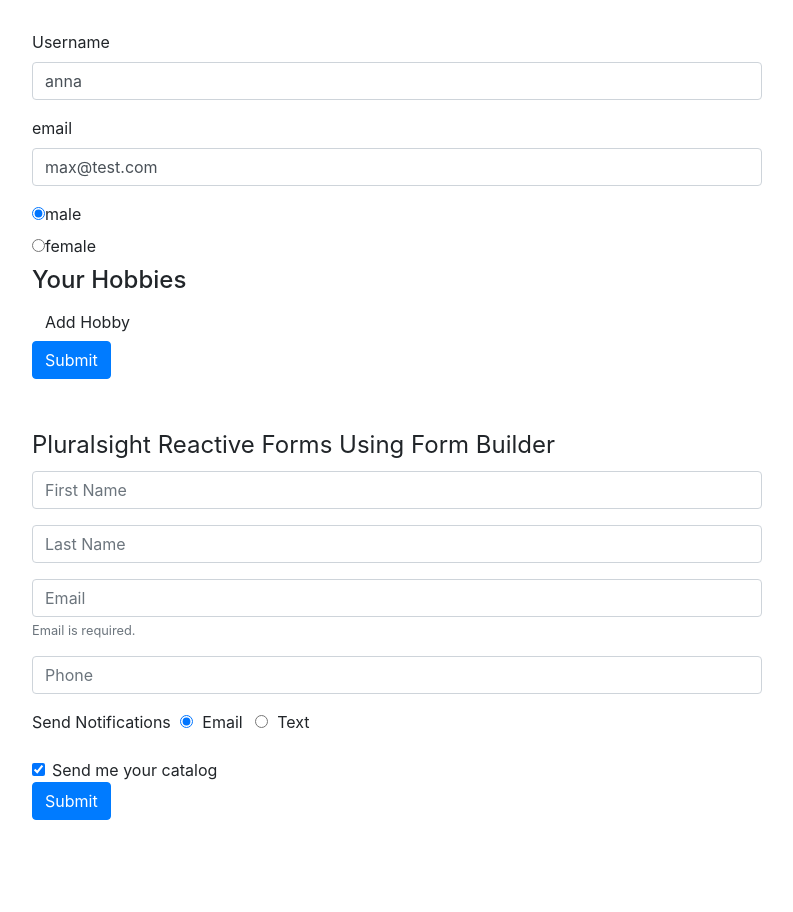
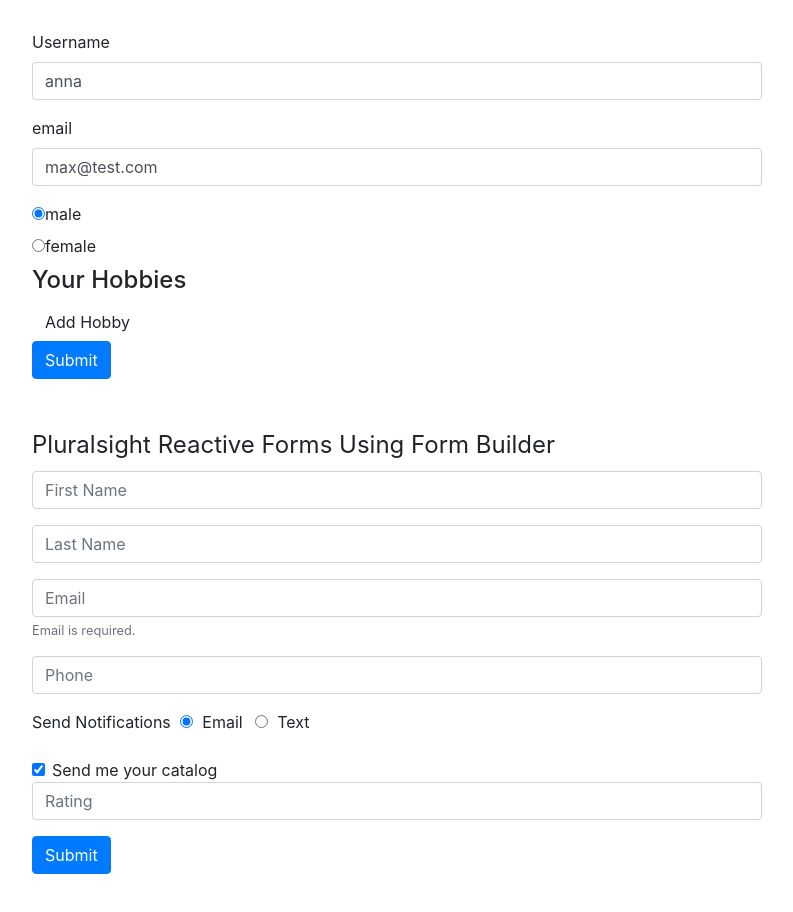
Before and after one commit to techraiders/reactive-forms, an Angular app: page / in a window 1280 px wide. Shown: the top 912 px of the page, without its empty margins (53-846 px from the left). Before the commit the page ends 868 px from the top, so only its background shows below. Built offline with nearby package versions, Linux system fonts and the light colour scheme.

Commit message:
Adds custom validator to rating field without argument.

```diff
--- a/src/app/pluralsight/pluralsight.component.html
+++ b/src/app/pluralsight/pluralsight.component.html
@@ -98,5 +98,22 @@
     </label>
   </div>
 
+  <div class="form-group">
+    <input
+      type="number"
+      class="form-control"
+      aria-describedby="Rating"
+      placeholder="Rating"
+      formControlName="rating"
+    />
+    <small
+      id="helpId"
+      *ngIf="customerForm.get('rating').hasError('range')"
+      class="form-text text-muted"
+    >
+      Please rate your experience from 1 to 5.
+    </small>
+  </div>
+
   <button type="submit" class="btn btn-primary">Submit</button>
 </form>
--- a/src/app/pluralsight/pluralsight.component.ts
+++ b/src/app/pluralsight/pluralsight.component.ts
@@ -1,5 +1,12 @@
 import { Component, OnInit } from "@angular/core";
-import { FormBuilder, Validators } from "@angular/forms";
+import { FormBuilder, Validators, AbstractControl } from "@angular/forms";
+
+function ratingRange(c: AbstractControl): { [key: string]: boolean } | null {
+  if (c.value && (isNaN(c.value) || c.value < 1 || c.value > 5)) {
+    return { range: true };
+  }
+  return null;
+}
 
 @Component({
   selector: "app-pluralsight",
@@ -23,6 +30,7 @@
       email: ["", [Validators.required, Validators.email]],
       phone: "",
       notification: "email",
+      rating: [null, [ratingRange]],
       sendCatalog: [true]
     });
   }
```
